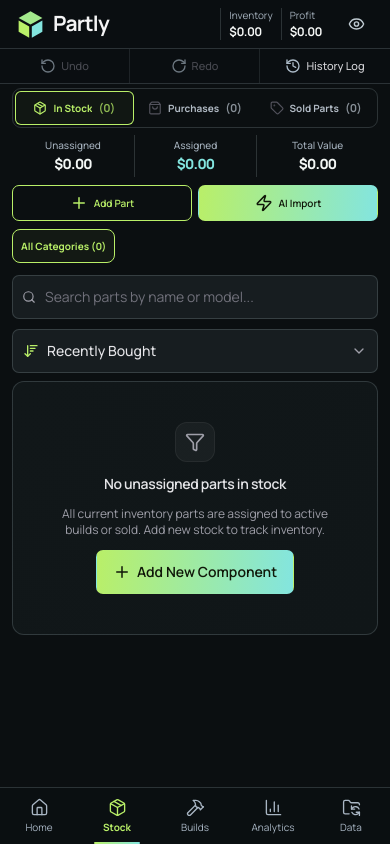
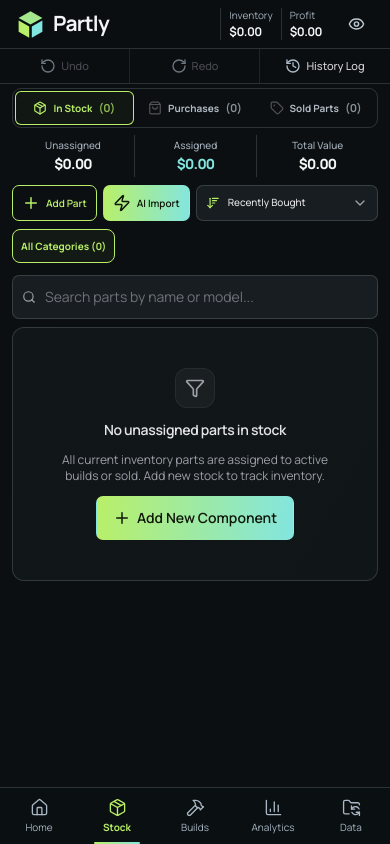
Before and after one commit to Mehmood28/Partly-app, a React (Vite) app: page / in a window 390 px wide. Both pictures are taken after a click on the button "Stock". Built offline with nearby package versions, Linux system fonts and the light colour scheme.

Commit message:
Restore Stock sort control beside AI Import

```diff
--- a/src/components/InventoryView.tsx
+++ b/src/components/InventoryView.tsx
@@ -13,7 +13,8 @@ import {
   filterAndSortComponents,
   SortOption
 } from '../utils/helpers';
-import { Plus, Filter, Zap, Layers } from 'lucide-react';
+import { Plus, Filter, Zap, Layers, ArrowDownWideNarrow } from 'lucide-react';
+import { CustomSelect } from './ui/CustomSelect';
 import { useVirtualListScroll } from '../hooks/useVirtualListScroll';
 
 interface InventoryViewProps {
@@ -202,6 +203,22 @@ export const InventoryView: React.FC<InventoryViewProps> = React.memo(({
             <span>AI Import</span>
           </button>
         )}
+        <div className="stock-sort-control">
+          <CustomSelect
+            value={sortBy}
+            onChange={(val) => setSortBy(val as SortOption)}
+            options={[
+              { value: 'newest-purchase', label: 'Recently Bought' },
+              { value: 'highest-price', label: 'Highest Price Per Unit' },
+              { value: 'lowest-price', label: 'Lowest Price Per Unit' },
+              { value: 'highest-stock', label: 'Highest Units in Stock' },
+              { value: 'lowest-stock', label: 'Lowest Units in Stock' },
+            ]}
+            icon={<ArrowDownWideNarrow className="h-3.5 w-3.5 text-[#B9EF68]" />}
+            className="w-full"
+            dropdownClassName="min-w-[220px] py-1.5"
+          />
+        </div>
       </div>
 
       <div className="inventory-filters">
@@ -216,6 +233,7 @@ export const InventoryView: React.FC<InventoryViewProps> = React.memo(({
           onSubCategoryChange={setActiveSubCategory}
           sortBy={sortBy}
           onSortByChange={setSortBy}
+          showSort={false}
           onlyAvailable={true}
         />
       </div>
--- a/src/index.css
+++ b/src/index.css
@@ -540,9 +540,11 @@ button.allocated-part:hover { background:rgba(255,255,255,.025); }
   .stock-inventory-layout .inventory-capital > div { padding:4px 3px; }
   .stock-inventory-layout .app-metric-label { font-size:10px; }
   .stock-inventory-layout .app-metric-value { font-size:14px; letter-spacing:-.03em; }
-  .stock-inventory-layout .inventory-actions { display:grid; grid-template-columns:repeat(2,minmax(0,1fr)); gap:6px; }
+  .stock-inventory-layout .inventory-actions { display:grid; grid-template-columns:max-content max-content minmax(0,1fr); gap:6px; }
   .stock-inventory-layout .inventory-actions > button { min-width:0; min-height:36px; padding-inline:9px; font-size:10px; white-space:nowrap; }
   .stock-actions-row { align-items:center; }
+  .stock-sort-control { margin-left:0; width:auto; min-width:0; }
+  .stock-sort-control > div > button { height:36px; min-height:36px; padding-inline:9px; font-size:10px; }
   .stock-inventory-layout .inventory-filters > div { gap:7px; }
   .stock-inventory-layout .category-filters { gap:4px; }
   .stock-inventory-layout .app-chip { min-height:34px; padding-inline:8px; font-size:10px; }
```
